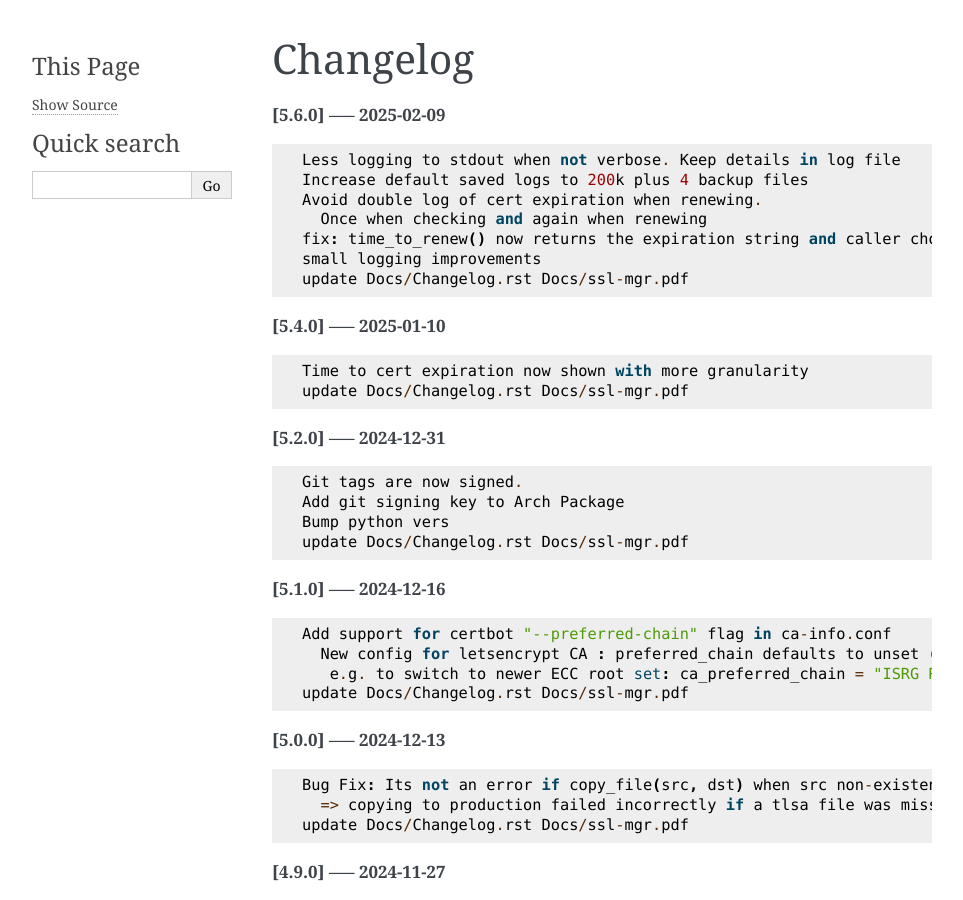
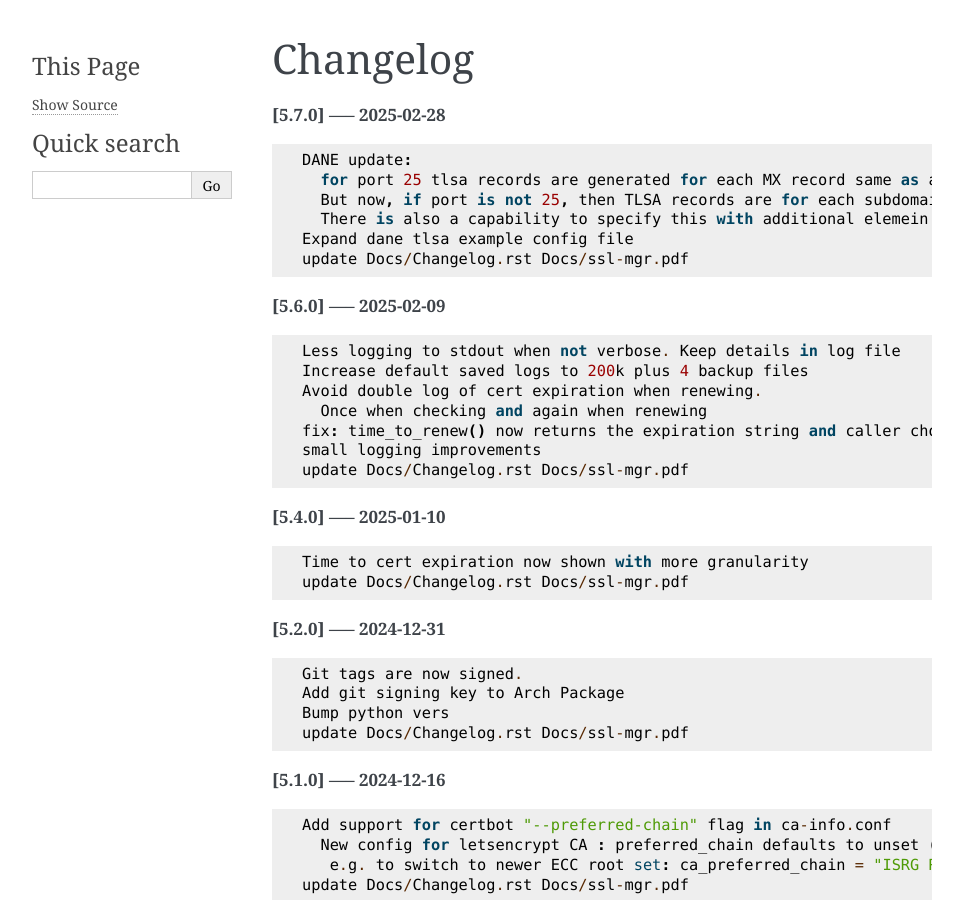
Before and after one commit to gene-git/ssl-mgr, a Sphinx documentation site: the page built from Docs/Changelog.rst, in a window 1280 px wide and 900 px high. Shown: the whole window, without its empty margins (148-1111 px from the left). Built offline with Sphinx 7.4.7, drawn with Linux system fonts in a browser that asks for light colours; pages that are not in the unit, such as notebooks, are missing from menus.

Commit message:
update Docs/Changelog.rst Docs/ssl-mgr.pdf

```diff
--- a/Docs/Changelog.rst
+++ b/Docs/Changelog.rst
@@ -1,5 +1,15 @@
 Changelog
 =========
+
+**[5.7.0] ----- 2025-02-28** ::
+
+	    DANE update:
+	      for port 25 tlsa records are generated for each MX record same as always.
+	      But now, if port is not 25, then TLSA records are for each subdomain in the x509 SAN domain list.
+	      There is also a capability to specify this with additional elemein in the dane_tls item which can be "MX" or "SANS"
+	    Expand dane tlsa example config file
+	    update Docs/Changelog.rst Docs/ssl-mgr.pdf
+
 
 **[5.6.0] ----- 2025-02-09** ::
 
```
Also changed, not shown: 1 other file.
